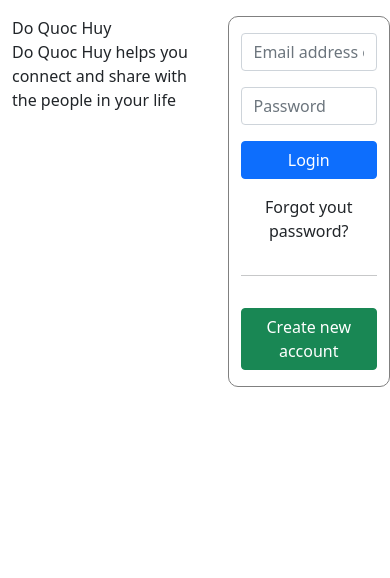
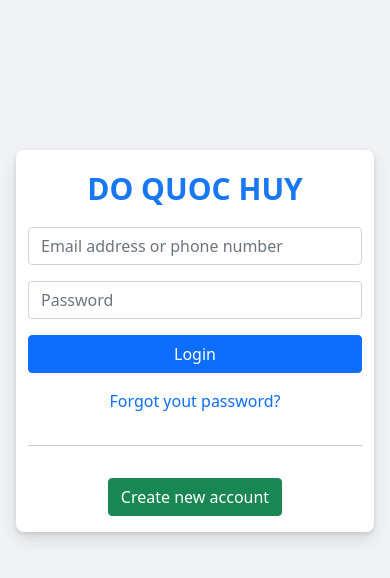
Before and after one commit to doquochuy2106/JWT-Frontend, a React (Create React App) app: page /login in a window 390 px wide. Shown: the top 578 px of the page. Built offline with nearby package versions, Linux system fonts and the light colour scheme.

Commit message:
9.3.3 Form Login Responsive - Tạo Form Cho Mobile/Laptop | SERIES FULLSTACK - JWT, Node.JS & React

```diff
--- a/src/components/Login/Login.js
+++ b/src/components/Login/Login.js
@@ -2,17 +2,19 @@
 
 const Login = (props) => {
   return (
-    <div className="login-container mt-3">
+    <div className="login-container px-3 px-sm-0 ">
       <div className="container">
-        <div className="row">
-          <div className="content-left  col-7 ">
+        <div className="row ">
+          <div className="content-left  col-12 d-none col-sm-7 d-sm-block   ">
             <div className="brand">Do Quoc Huy</div>
             <div className="detail">
               Do Quoc Huy helps you connect and share with the people in your
               life
             </div>
           </div>
-          <div className="content-right green col-5 d-flex flex-column gap-3 py-3">
+
+          <div className="content-right  col-12 col-sm-5 d-flex flex-column gap-3 py-3">
+            <div className="brand d-block d-sm-none">Do Quoc Huy</div>
             <input
               type="text"
               className="form-control"
@@ -24,7 +26,11 @@
               placeholder="Password"
             />
             <button className="btn btn-primary">Login</button>
-            <span className="text-center">Forgot yout password?</span>
+            <span className="text-center">
+              <a className="forgot-password" href="#">
+                Forgot yout password?
+              </a>
+            </span>
             <hr />
             <div className="text-center">
               <button className="btn btn-success">Create new account</button>
--- a/src/components/Login/Login.scss
+++ b/src/components/Login/Login.scss
@@ -1,14 +1,42 @@
-.red {
-  border: 1px solid red;
-}
+.login-container {
+  background-color: #f0f2f5;
+  min-height: 100vh;
+  padding-top: 150px;
 
-.green {
-  border: 1px solid green;
-}
+  .content-right {
+    border-radius: 8px;
+    background-color: #fff;
+    box-shadow:
+      0 2px 4px rgb(0 0 0/10%),
+      0 8px 16px rgb(0 0 0/10%);
+    box-sizing: border-box;
 
-.login-container {
-  .content-right {
-    border-radius: 10px;
-    border: 1px solid grey;
+    .forgot-password {
+      text-decoration: none;
+      &:hover {
+        text-decoration: underline;
+      }
+    }
+
+    .brand {
+      text-transform: uppercase;
+      font-size: 30px;
+      color: #1877f2;
+      text-align: center;
+      font-weight: 600;
+    }
+  }
+
+  .content-left {
+    margin-top: 50px;
+    .brand {
+      text-transform: uppercase;
+      font-size: 30px;
+      color: #1877f2;
+    }
+
+    .detail {
+      font-size: 20px;
+    }
   }
 }
--- a/src/components/Navigation/Nav.scss
+++ b/src/components/Navigation/Nav.scss
@@ -1,8 +1,3 @@
-body {
-  margin: 0;
-  font-family: Arial, Helvetica, sans-serif;
-}
-
 .topnav {
   overflow: hidden;
   background-color: #333;
```
